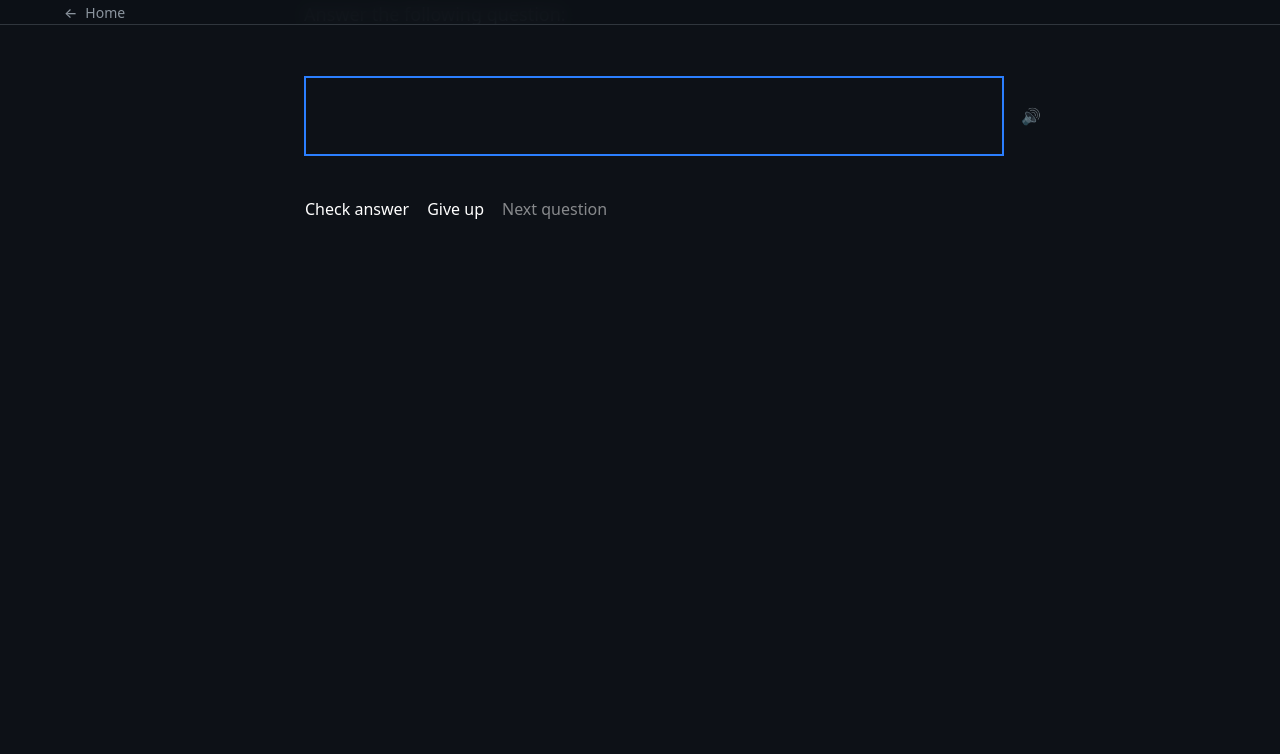
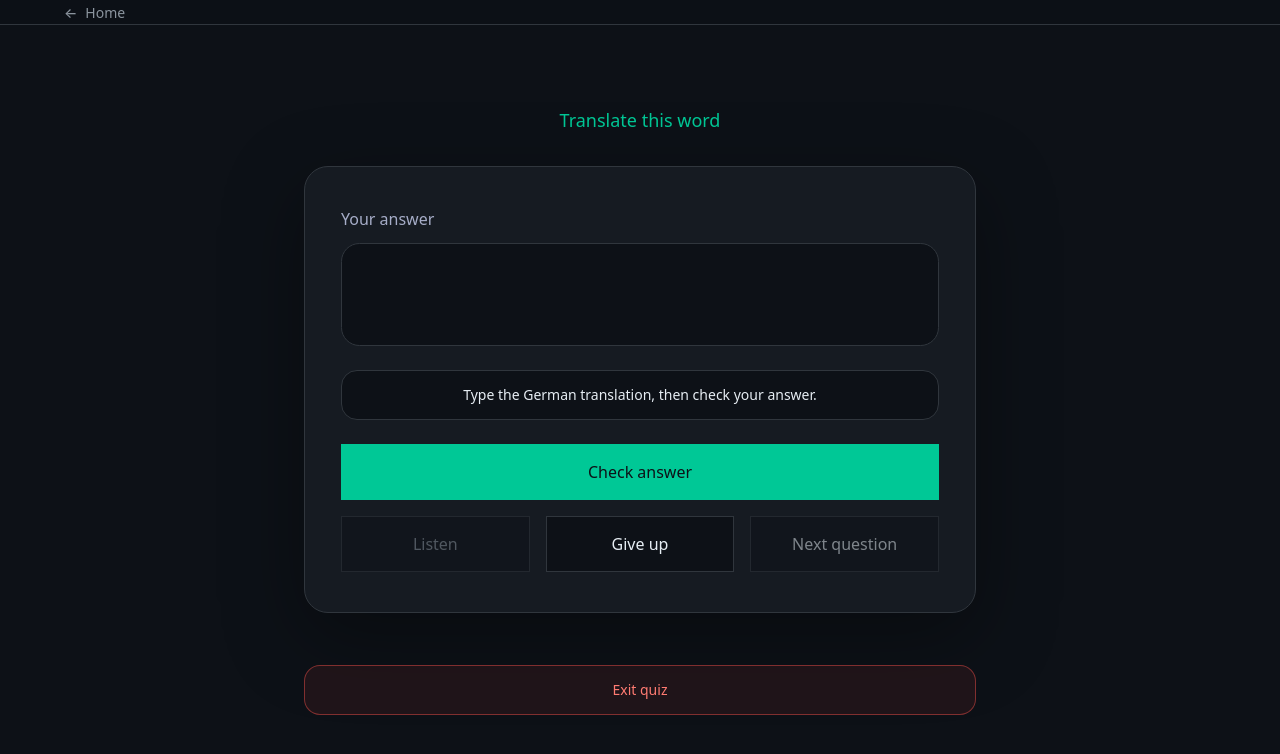
Before and after one commit to therealyubraj/Learn-German, a React (Vite) app in the folder client/: page /#/quiz in a window 1280 px wide. Shown: the top 754 px of the page. Built offline with nearby package versions, Linux system fonts and the light colour scheme.

Commit message:
Fix UI for main quiz controls.

```diff
--- a/client/src/components/QuizControls.tsx
+++ b/client/src/components/QuizControls.tsx
@@ -7,21 +7,29 @@ type ControlState = "guessing" | "givenUp" | "guessedCorrect";
 
 // Input styles with variants for validation state
 const inputStyles = {
-  base: `min-h-[80px] px-6 py-4 text-center text-[3em] bg-gray-900 placeholder-gray-400
-         text-white border-2 rounded-md focus:outline-none focus:ring-2 focus:ring-offset-1
-         transition-all duration-300 disabled:cursor-not-allowed`,
+  base: `min-h-[4.75rem] w-full rounded-[1.15rem] border bg-[#0D1117] px-[24px] py-[18px]
+         text-center text-[3rem] leading-none font-semibold tracking-tight text-[#E6EDF3]
+         placeholder:text-[#8B949E] outline-none transition-all duration-200
+         disabled:cursor-not-allowed disabled:opacity-80`,
   variants: {
     state: {
-      guessing: "!border-blue-500 focus:ring-blue-500",
-      guessedCorrect: "!border-green-500",
-      givenUp: "!border-red-500",
+      guessing:
+        "border-[#30363D] focus:border-[#00C896] focus:ring-1 focus:ring-[#00C896]/30",
+      guessedCorrect: "border-[#00C896] bg-[#00C896]/10",
+      givenUp: "border-[#F85149] bg-[#F85149]/10",
     },
   },
 };
 
 // Simplified button styles with a single, uniform appearance
 const buttonStyles = {
-  base: "px-4 py-2 rounded-md text-white transition-colors duration-200 disabled:cursor-not-allowed disabled:opacity-50 bg-blue-600 hover:bg-blue-700",
+  base: "inline-flex min-h-14 items-center justify-center rounded-2xl border px-[22px] py-[14px] text-sm font-semibold transition-colors disabled:cursor-not-allowed disabled:opacity-50",
+  primary:
+    "border-[#00C896] bg-[#00C896] text-[#0D1117] hover:bg-[#00FF9C] disabled:border-[#30363D] disabled:bg-[#1C232D] disabled:text-[#8B949E]",
+  secondary:
+    "border-[#30363D] bg-[#0D1117] text-[#E6EDF3] hover:border-[#00C896] hover:bg-[#00C896]/8 hover:text-[#00FF9C]",
+  quiet:
+    "border-[#30363D] bg-[#0D1117] text-[#8B949E] hover:border-[#00C896] hover:bg-[#00C896]/8 hover:text-[#00FF9C]",
 };
 
 export function QuizControls({
@@ -73,9 +81,16 @@ export function QuizControls({
   };
 
   return (
-    <div className="flex flex-col gap-5 mt-4">
-      <div className="w-full max-w-2xl flex items-center gap-4">
+    <div className="flex flex-col gap-6">
+      <div className="flex flex-col gap-3">
+        <label
+          htmlFor="quiz-answer"
+          className="text-base font-medium text-[#A6ADC8]"
+        >
+          Your answer
+        </label>
         <input
+          id="quiz-answer"
           name="answer"
           className={`${inputStyles.base} ${
             inputStyles.variants.state[controlState]
@@ -93,29 +108,34 @@ export function QuizControls({
             }
           }}
         />
+      </div>
+
+      <div className="min-h-12 rounded-2xl border border-[#30363D] bg-[#0D1117] px-[18px] py-[14px] text-center text-sm font-medium text-[#E6EDF3]">
+        {controlState === "guessing"
+          ? "Type the German translation, then check your answer."
+          : item.remarks || `Correct answer: ${item.RHS}`}
+      </div>
+
+      <div className="flex flex-col gap-4">
         <button
-          className={buttonStyles.base}
-          onClick={handlePlaySound}
-          disabled={controlState === "guessing" || isSpeaking}
-          data-vim-key="s"
-        >
-          🔊
-        </button>
-      </div>
-      <p className="text-gray-300 text-lg mt-2 text-center">
-        {controlState !== "guessing" && item.remarks}
-      </p>
-      <div className="flex gap-4">
-        <button
-          className={buttonStyles.base}
+          className={`${buttonStyles.base} ${buttonStyles.primary} w-full`}
           onClick={handleCheckAnswer}
           disabled={controlState !== "guessing" || isSpeaking}
           data-vim-key="Enter"
         >
           Check answer
         </button>
+        <div className="grid gap-4 sm:grid-cols-3">
           <button
-          className={buttonStyles.base}
+            className={`${buttonStyles.base} ${buttonStyles.quiet}`}
+            onClick={handlePlaySound}
+            disabled={controlState === "guessing" || isSpeaking}
+            data-vim-key="s"
+          >
+            Listen
+          </button>
+          <button
+            className={`${buttonStyles.base} ${buttonStyles.secondary}`}
             onClick={handleGiveUp}
             disabled={controlState !== "guessing" || isSpeaking}
             data-vim-key="g"
@@ -123,7 +143,7 @@ export function QuizControls({
             Give up
           </button>
           <button
-          className={buttonStyles.base}
+            className={`${buttonStyles.base} ${buttonStyles.secondary}`}
             onClick={handleNextQuestion}
             disabled={controlState === "guessing" || isSpeaking}
             data-vim-key="n"
@@ -132,5 +152,7 @@ export function QuizControls({
           </button>
         </div>
       </div>
+
+    </div>
   );
 }
--- a/client/src/components/QuizView.tsx
+++ b/client/src/components/QuizView.tsx
@@ -1,4 +1,5 @@
 import React from "react";
+import { Link } from "react-router-dom";
 import { QuizControls } from "./QuizControls";
 import { QuizItem } from "../types";
 
@@ -10,12 +11,33 @@ export function QuizView({
   onNext: (guessedCorrectly: boolean) => void;
 }) {
   return (
-    <div className="w-full max-w-2xl mx-auto flex flex-col gap-12">
-      <div>
-        <p className="text-lg text-gray-400">Answer the following question:</p>
-        <h1 className="text-5xl font-bold text-white">{item.LHS}</h1>
+    <div className="flex min-h-[calc(100vh-5rem)] w-full items-center justify-center px-6 py-10 sm:px-8">
+      <div className="flex w-full max-w-[42rem] flex-col gap-8">
+        <div className="mt-[100px] text-center">
+          <p className="text-base leading-7 text-[#00C896] sm:text-lg">
+            Translate this word
+          </p>
+          <h1
+            className="mt-3 font-semibold tracking-[-0.04em] text-[#E6EDF3]"
+            style={{ fontSize: "4.75rem", lineHeight: "0.98" }}
+          >
+            {item.LHS}
+          </h1>
+        </div>
+
+        <div className="w-full rounded-3xl border border-[#30363D] bg-[#161B22] px-[36px] py-[40px] shadow-[0_24px_80px_rgba(0,0,0,0.35)]">
+          <QuizControls item={item} onNext={onNext} />
+        </div>
+
+        <div className="flex justify-center pt-2">
+          <Link
+            to="/quiz-selection"
+            className="w-full mt-[20px] inline-flex min-h-12 items-center justify-center rounded-2xl border border-[#F85149]/45 bg-[#F85149]/8 px-[22px] py-[14px] text-sm font-medium text-[#FF7B72] transition-colors hover:border-[#F85149] hover:bg-[#F85149]/14 hover:text-[#FFA198]"
+          >
+            Exit quiz
+          </Link>
+        </div>
       </div>
-      <QuizControls item={item} onNext={onNext} />
     </div>
   );
 }
```
Also changed, not shown: 1 other file (tests, documents, lock files or other folders). Lines whose indentation alone changed are shown as unchanged.
